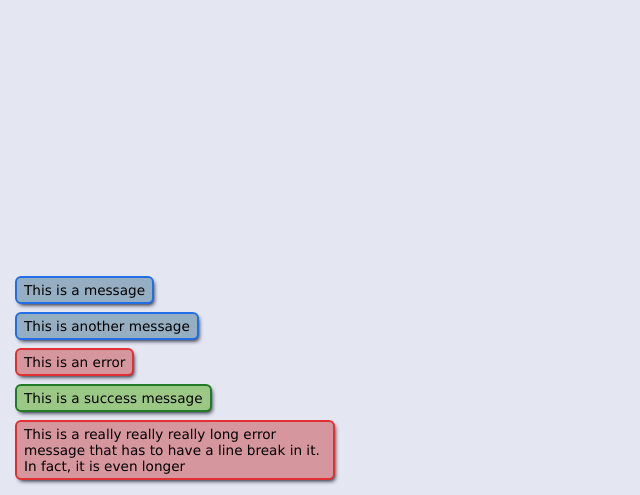
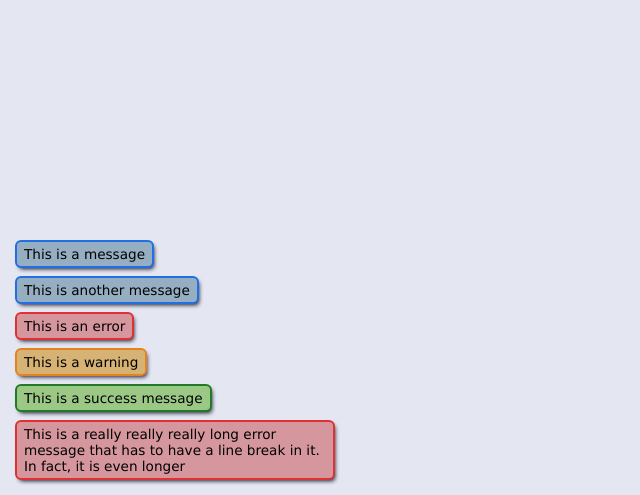
Before and after one commit to sasha-gershtein/Sodia, a Django app: template users/templates/users/home.html in a window 1280 px wide. Shown: the part 305-800 px from the top of the page, without its empty margins (0-640 px from the left). Run offline with Django 5.2, Linux system fonts and the light colour scheme; the template is opened without the code that fills it, so the values that code supplies are empty.

Commit message:
Add warnings

```diff
--- a/static/css/main.css
+++ b/static/css/main.css
@@ -51,6 +51,11 @@ body {
     --border-color: #206fe4;
 }
 
+#info-box .info-message.warning {
+    --bg-color: #d6b374;
+    --border-color: #e48220;
+}
+
 #info-box .info-message.error {
     --bg-color: #d6969e;
     --border-color: #df3131;
--- a/templates/base.html
+++ b/templates/base.html
@@ -18,6 +18,7 @@
         <div class="info-message info">This is a message</div>
         <div class="info-message info">This is another message</div>
         <div class="info-message error">This is an error</div>
+        <div class="info-message warning">This is a warning</div>
         <div class="info-message success">This is a success message</div>
         <div class="info-message error">This is a really really really long error message that has to have a line break in
             it. In fact, it is even longer
```
